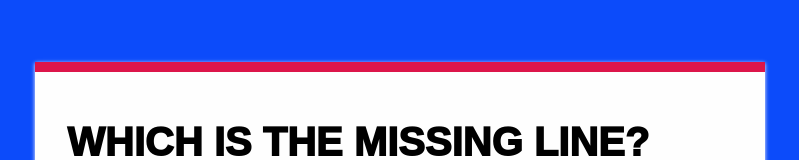
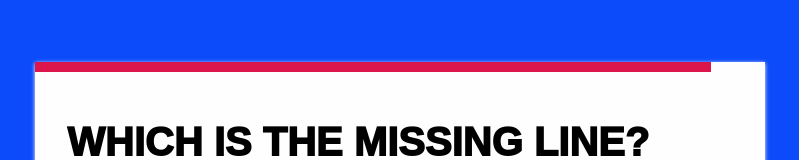
Before and after one commit to Lubomir-Stavrev/Boom-Quiz-Project, a Next.js app in the folder quizSystem/quiz-task/: page / in a window 1280 px wide. Shown: the part 163-323 px from the top of the page, without its empty margins (240-1039 px from the left). Built offline with nearby package versions, Linux system fonts and the light colour scheme; a web font is replaced by a local one.

Commit message:
timer animation and duration functionality

```diff
--- a/quizSystem/quiz-task/pages/index.js
+++ b/quizSystem/quiz-task/pages/index.js
@@ -1,43 +1,79 @@
-import Head from 'next/head'
-import Image from 'next/image'
-import styles from '../styles/Home.module.scss'
+import styles from "../styles/Home.module.scss";
+import { useState, useEffect } from "react";
+import { func } from "prop-types";
 
 export default function Home() {
+	const [timerCountValue, setTimerCountValue] = useState(0);
+
+	useEffect(() => {
+		setInterval(() => {
+			changeProgress();
+		}, 100);
+		return () => clearInterval();
+	}, []);
+
+	function changeProgress() {
+		setTimerCountValue((prev) => {
+			if (prev <= -730) {
+				return 0;
+			}
+			return Number(prev) - 1;
+		});
+	}
+
 	return (
 		<div className={styles.wrapper}>
-      <Head>
+			<header>
 				<title>Quiz</title>
-        <meta name="description" content="Generated by create next app" />
+				<meta
+					name="description"
+					content="Generated by create next app"
+				/>
 				<link rel="icon" href="/favicon.ico" />
-        <link rel="stylesheet" href="https://use.typekit.net/sly1ocm.css" />
+				<link
+					rel="stylesheet"
+					href="https://use.typekit.net/sly1ocm.css"
+				/>
 				<script src="https://cdn.jsdelivr.net/gh/google/code-prettify@master/loader/run_prettify.js"></script>
-
-      </Head>
+			</header>
 
 			<main className={styles.main}>
 				<div className={styles.quizContainer}>
-          <div className={styles.quizTimeLine}></div>
-          <div className={styles.quizTitle}>WHICH IS THE MISSING LINE?</div>
+					<div
+						style={{
+							boxShadow: `inset ${timerCountValue}px 0 0 0 #fefefe`
+						}}
+						className={styles.quizTimeLine}></div>
+					<div className={styles.quizTitle}>
+						WHICH IS THE MISSING LINE?
+					</div>
 					<div className={styles.quizQuestionContainer}>
-<pre class="prettyprint">function hello() &#123;
- const item =
-document.querySelector(".item");&#125;</pre>
+						<pre class="prettyprint">
+							function hello() &#123; const item =
+							document.querySelector(".item");&#125;
+						</pre>
 					</div>
 
 					<div className={styles.quizAnswers}>
-
-  <div className={styles.answer}><div><span>A</span></div><pre class="prettyprint linenums">const item =document.querySelector(".item");</pre>
+						<div className={styles.answer}>
+							<div>
+								<span>A</span>
 							</div>
-  <div className={styles.answer}><div><span>B</span></div><pre class="prettyprint linenums">const item =document.querySelector(".item");</pre>
+							<pre class="prettyprint linenums">
+								const item =document.querySelector(".item");
+							</pre>
+						</div>
+						<div className={styles.answer}>
+							<div>
+								<span>B</span>
+							</div>
+							<pre class="prettyprint linenums">
+								const item =document.querySelector(".item");
+							</pre>
 						</div>
 					</div>
-
-
-
 				</div>
 			</main>
-
-
 		</div>
-  )
+	);
 }
--- a/quizSystem/quiz-task/styles/Home.module.scss
+++ b/quizSystem/quiz-task/styles/Home.module.scss
@@ -23,15 +23,12 @@
     box-shadow: 0px 1px 4px #fefefe;
     .quizTimeLine {
         background-color: #dc154a;
-        box-shadow: inset 0px 0 0 0 #fefefe;
-        transition: ease-in-out 15s;
+        transition: 0.1s;
         height: 10px;
-        animation-name: animateTimer;
-        animation-duration: 30s;
-        -webkit-transition: ease-in-out 15s;
-        -moz-transition: ease-in-out 15s;
-        -ms-transition: ease-in-out 15s;
-        -o-transition: ease-in-out 15s;
+        -webkit-transition: 0.1s;
+        -moz-transition: 0.1s;
+        -ms-transition: 0.1s;
+        -o-transition: 0.1s;
     }
     .quizTitle {
         font-size: 2.5rem;
```
Lines whose indentation alone changed are shown as unchanged.
